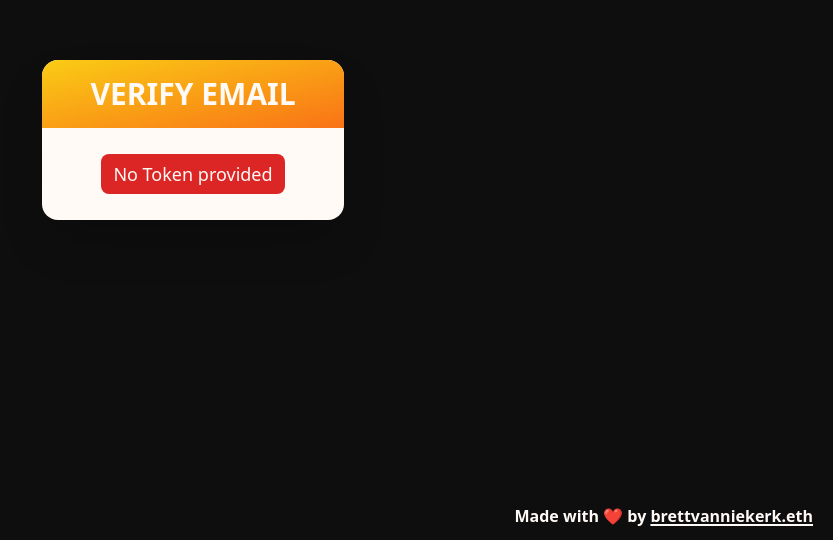
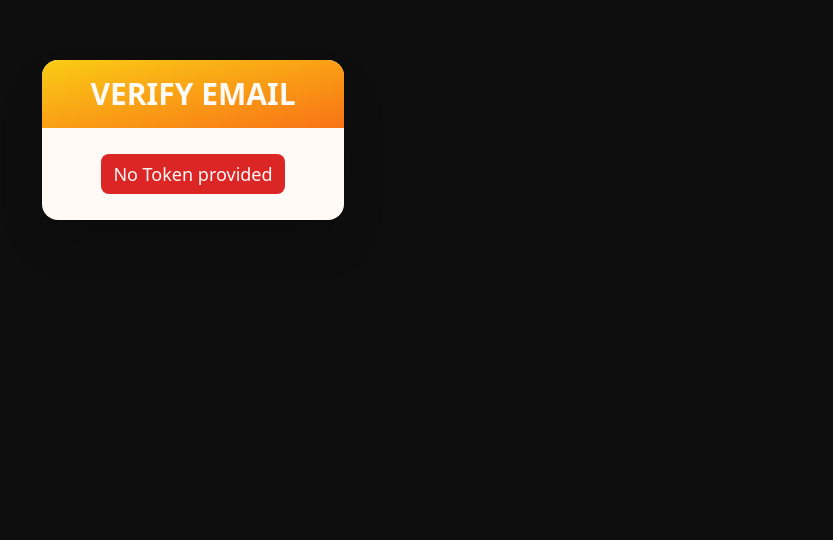
Before and after one commit to dltxio/idem-site, a React (Vite) app: page /verify-email in a window 1280 px wide. Shown: the part 260-800 px from the top of the page, without its empty margins (447-1280 px from the left). Built offline with nearby package versions, Linux system fonts and the light colour scheme; a web font is replaced by a local one; what tailwind-heropatterns would draw is missing.

Commit message:
Removed footer

```diff
--- a/src/pages/VerifyEmail.tsx
+++ b/src/pages/VerifyEmail.tsx
@@ -69,19 +69,6 @@ const VerifyEmail: React.FC = () => {
           </div>
         </Draggable>
       </div>
-      <div className="absolute bottom-0 w-full text-center lg:text-right px-5 py-3 text-idem-white font-bold">
-        <span>
-          Made with ❤️ by{" "}
-          <a
-            className="underline underline-offset-2 decoration-2"
-            href="https://brettvanniekerk.eth.limo/"
-            target="_blank"
-            rel="noopener noreferrer"
-          >
-            brettvanniekerk.eth
-          </a>
-        </span>
-      </div>
     </div>
   );
 };
```
